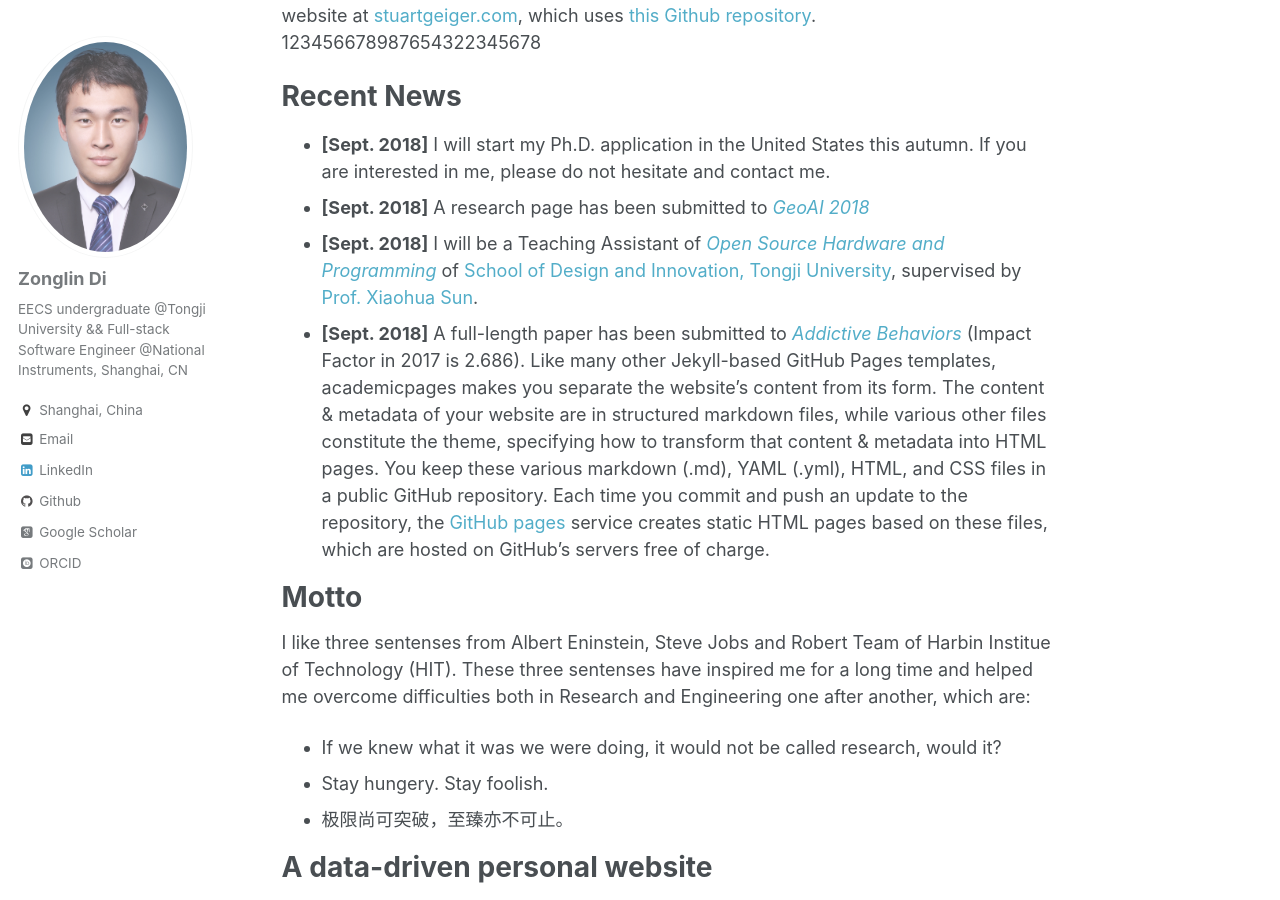
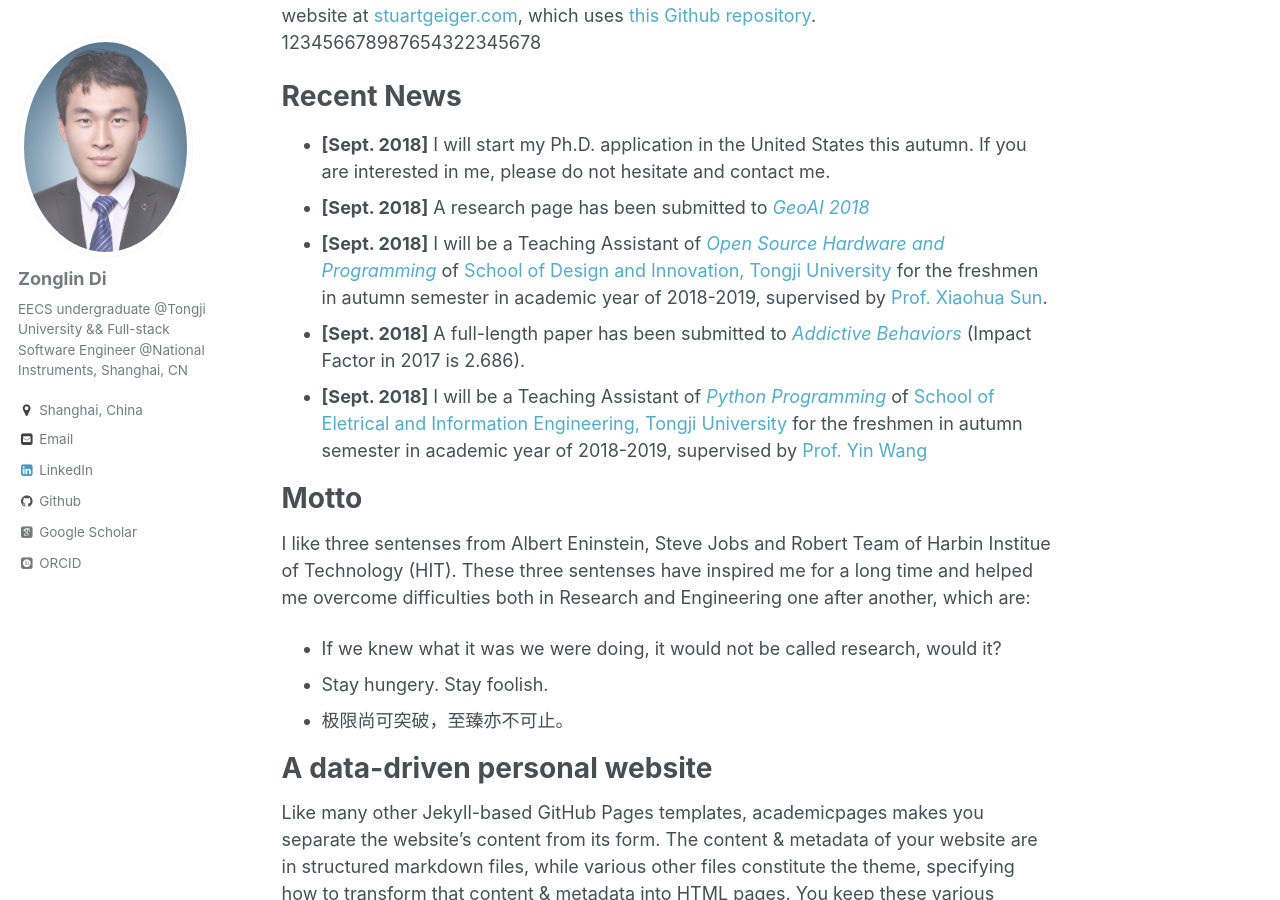
Before and after one commit to ElegantLin/elegantlin.github.io, a Jekyll site: the page built from _pages/about.md, in a window 1280 px wide and 900 px high, scrolled down 401 px. Built offline with Jekyll 4.4.1, drawn with Linux system fonts in a browser that asks for light colours; some web fonts are replaced.

Commit message:
Add more information in recent news

```diff
--- a/_pages/about.md
+++ b/_pages/about.md
@@ -14,9 +14,10 @@ Recent News
 ======
 * **[Sept. 2018]** I will start my Ph.D. application in the United States this autumn. If you are interested in me, please do not hesitate and contact me.
 * **[Sept. 2018]** A research page has been submitted to *[GeoAI 2018](https://udi.ornl.gov/geoai)*
-* **[Sept. 2018]** I will be a Teaching Assistant of *[Open Source Hardware and Programming]()* of [School of Design and Innovation, Tongji University](http://tjdi.tongji.edu.cn/?lang=en), supervised by [Prof. Xiaohua Sun](http://tjdi.tongji.edu.cn/TeacherDetail.do?id=3865&lang=_en).
+* **[Sept. 2018]** I will be a Teaching Assistant of *[Open Source Hardware and Programming]()* of [School of Design and Innovation, Tongji University](http://tjdi.tongji.edu.cn/?lang=en) for the freshmen in autumn semester in academic year of 2018-2019, supervised by [Prof. Xiaohua Sun](http://tjdi.tongji.edu.cn/TeacherDetail.do?id=3865&lang=_en).
 * **[Sept. 2018]** A full-length paper has been submitted to *[Addictive Behaviors](https://www.journals.elsevier.com/addictive-behaviors)* (Impact Factor in 2017 is 2.686).
-Like many other Jekyll-based GitHub Pages templates, academicpages makes you separate the website's content from its form. The content & metadata of your website are in structured markdown files, while various other files constitute the theme, specifying how to transform that content & metadata into HTML pages. You keep these various markdown (.md), YAML (.yml), HTML, and CSS files in a public GitHub repository. Each time you commit and push an update to the repository, the [GitHub pages](https://pages.github.com/) service creates static HTML pages based on these files, which are hosted on GitHub's servers free of charge.
+* **[Sept. 2018]** I will be a Teaching Assistant of *[Python Programming]()* of [School of Eletrical and Information Engineering, Tongji University]() for the freshmen in autumn semester in academic year of 2018-2019, supervised by [Prof. Yin Wang](http://web.eecs.umich.edu/~yinw/)
+
 
 Motto
 =====
```
